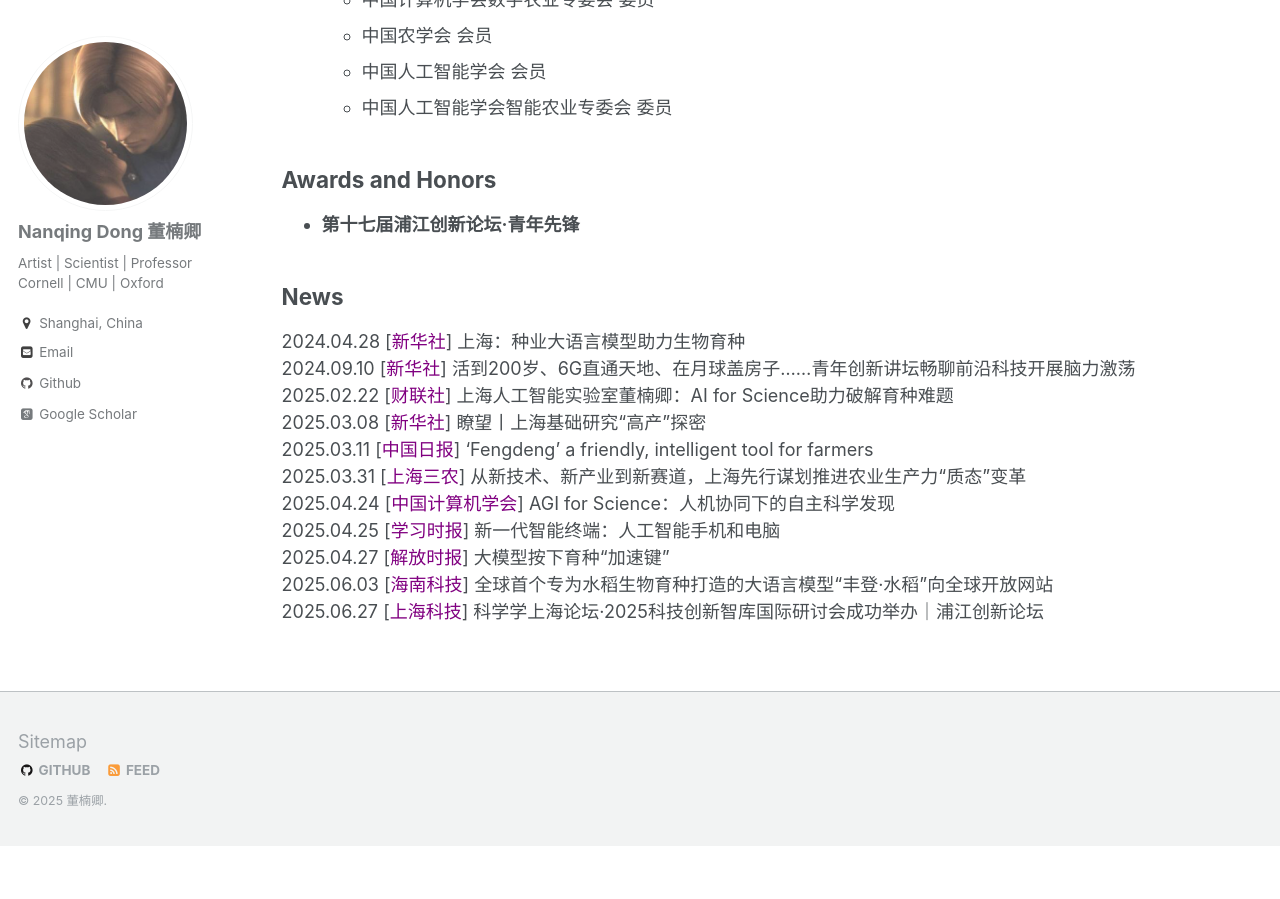
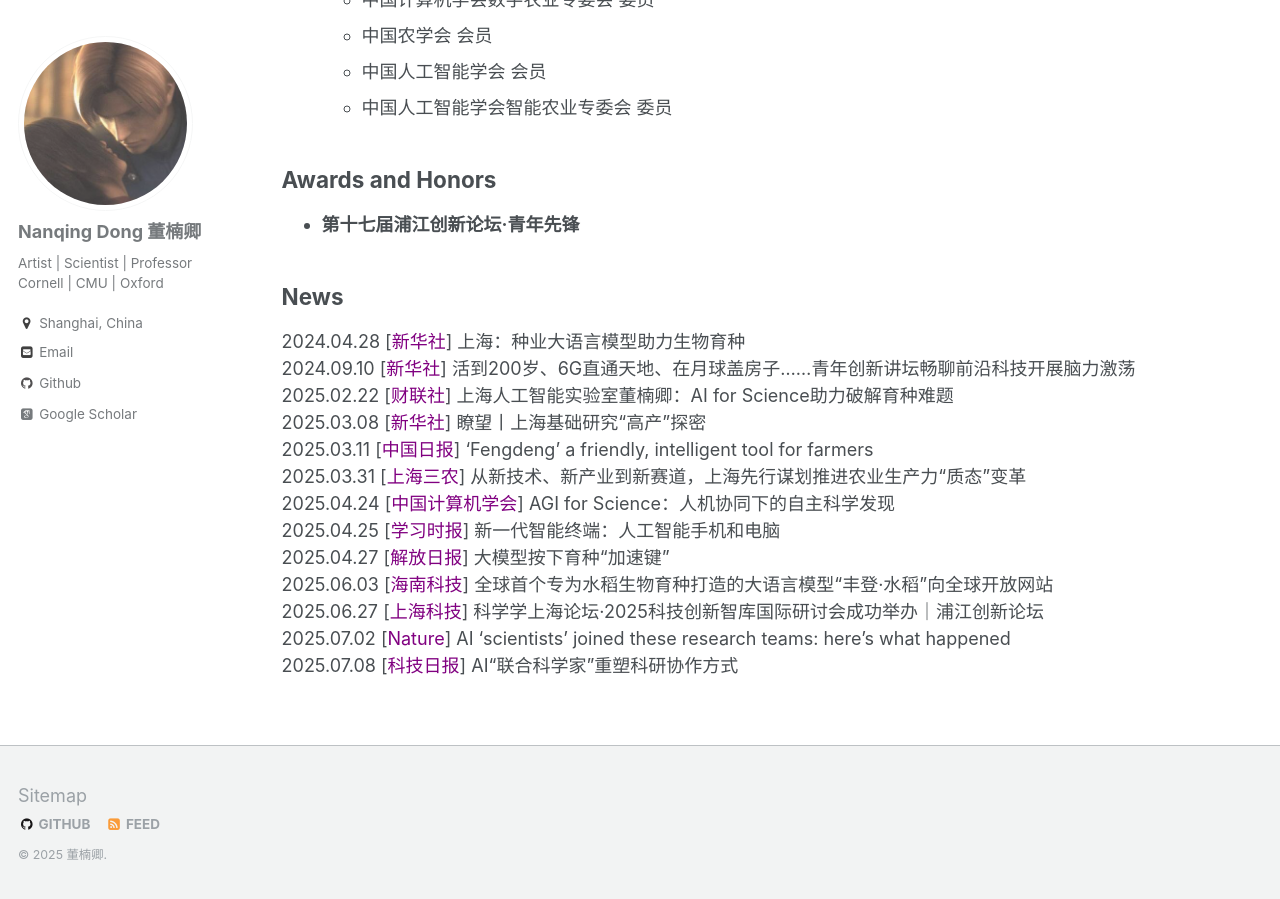
Before and after one commit to eveningdong/eveningdong.github.io, a Jekyll site: the page built from _pages/academic.md, in a window 1280 px wide and 900 px high, scrolled down 2318 px. Built offline with Jekyll 4.4.1, drawn with Linux system fonts in a browser that asks for light colours; some web fonts are replaced; before the commit the page ends 3164 px from its top, so only the background shows below that.

Commit message:
Update academic.md

```diff
--- a/_pages/academic.md
+++ b/_pages/academic.md
@@ -4,6 +4,7 @@ title: "Academic Experience"
 permalink: /academic/
 author_profile: true
 ---
+
 
 ## Education
 * **University of Oxford**
@@ -148,6 +149,7 @@ author_profile: true
 
 [//]: # (* **FLock PhD Scholarship**, FLock.io, 2022-2023)
 
+
 ## News
 2024.04.28 [[<span style="color:purple">新华社</span>]](https://h.xinhuaxmt.com/vh512/share/11991643?d=134d82c&channel=weixin&time=1741607859985) 上海：种业大语言模型助力生物育种
 2024.09.10 [[<span style="color:purple">新华社</span>]](https://h.xinhuaxmt.com/vh512/share/12182960?d=134da0e&channel=weixin&time=1741607590707) 活到200岁、6G直通天地、在月球盖房子……青年创新讲坛畅聊前沿科技开展脑力激荡
@@ -157,6 +159,8 @@ author_profile: true
 2025.03.31 [[<span style="color:purple">上海三农</span>]](https://mp.weixin.qq.com/s/Ux5qvgpcdNLusYAqVOYB2w) 从新技术、新产业到新赛道，上海先行谋划推进农业生产力“质态”变革
 2025.04.24 [[<span style="color:purple">中国计算机学会</span>]](https://mp.weixin.qq.com/s/tuegcoQ-Lafthwrj1DvF6Q) AGI for Science：人机协同下的自主科学发现
 2025.04.25 [[<span style="color:purple">学习时报</span>]](https://mp.weixin.qq.com/s/8uVcvizFHwg7rsawRY340Q) 新一代智能终端：人工智能手机和电脑
-2025.04.27 [[<span style="color:purple">解放时报</span>]](https://www.shobserver.com/journal/article/share?id=432040) 大模型按下育种“加速键”
+2025.04.27 [[<span style="color:purple">解放日报</span>]](https://www.shobserver.com/journal/article/share?id=432040) 大模型按下育种“加速键”
 2025.06.03 [[<span style="color:purple">海南科技</span>]](https://mp.weixin.qq.com/s/gwahynEnC7RVPjnK_gsI7Q) 全球首个专为水稻生物育种打造的大语言模型“丰登·水稻”向全球开放网站
 2025.06.27 [[<span style="color:purple">上海科技</span>]](https://mp.weixin.qq.com/s/7ajCOdA_FMP1uppwvGhslA) 科学学上海论坛·2025科技创新智库国际研讨会成功举办｜浦江创新论坛
+2025.07.02 [[<span style="color:purple">Nature</span>]](https://www.nature.com/articles/d41586-025-02028-5) AI ‘scientists’ joined these research teams: here’s what happened
+2025.07.08 [[<span style="color:purple">科技日报</span>]](https://digitalpaper.stdaily.com/http_www.kjrb.com/kjrb/html/2025-07/08/content_591168.htm?div=-1) AI“联合科学家”重塑科研协作方式
```
